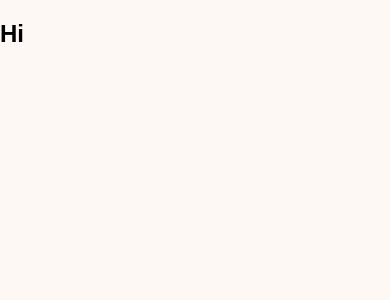
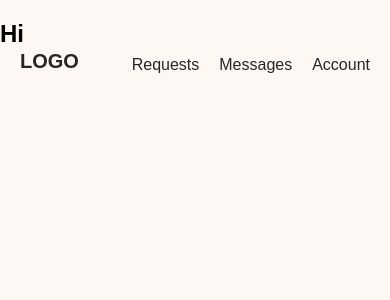
Before and after one commit to mary-gabin-mo/Roommate-Finder, a React (Create React App) app in the folder client/roommate-finder/: page /Home in a window 390 px wide. Shown: the top 300 px of the page. Built offline with nearby package versions, Linux system fonts and the light colour scheme; a web font is replaced by a local one.

Commit message:
made header

```diff
--- a/client/roommate-finder/src/App.js
+++ b/client/roommate-finder/src/App.js
@@ -3,6 +3,7 @@ import LandingPage from './landing/landingPage';
 import CreateAccount from './register/createAccount';
 import SignIn from './signin/signIn';
 import Home from './home/Home';
+import HeaderLayout from './header/headerLayout';
 
 function App() {
     return (
@@ -11,7 +12,7 @@ function App() {
                 <Route path="/" element={<LandingPage />} />
                 <Route path="/createAccount" element={<CreateAccount />} />
                 <Route path="/signIn" element={<SignIn />} />
-                <Route path="/Home" element={<Home />} />
+                <Route path="/Home" element={ <HeaderLayout> <Home /></HeaderLayout>}/>
             </Routes>
         </Router>
 
--- a/client/roommate-finder/src/header/Header.css
+++ b/client/roommate-finder/src/header/Header.css
@@ -0,0 +1,57 @@
+.header{
+    position: absolute;
+    top: 81px;
+    left: 0;
+    right: 0;
+    display: flex;
+    justify-content: space-between;
+    align-items: center;
+    padding: 0 203px;
+    height: 50px;
+    background-color: transparent;
+}
+
+.logo {
+    font-size: 20px;
+    font-weight: 700;
+    color: #262628;
+    text-decoration: none;
+}
+
+.nav {
+    display: flex;
+    gap: 20px;
+}
+
+.nav-link {
+    font-size: 20px;
+    font-weight: 400;
+    color: #262628;
+    text-decoration: none;
+    transition: color 0.3s ease;
+}
+
+@media (max-width: 768px) {
+    .header {
+        top: 40px;
+        padding: 0 20px;
+    }
+    .logo {
+        margin-bottom: 20px;
+    }
+
+    .nav-link {
+        gap: 10px;
+    }
+
+    .nav-link {
+        font-size: 16px;
+    }
+}
+
+@media (max-width: 1440px) {
+    .header {
+        max-width: 1440px;
+        margin: 0 auto;
+    }
+}
--- a/client/roommate-finder/src/home/Home.js
+++ b/client/roommate-finder/src/home/Home.js
@@ -1,3 +1,5 @@
+import './Home.css';
+
 function Home() {
     return (
         <div>
```
Also changed, not shown: client/roommate-finder/src/home/Home.css (added).
